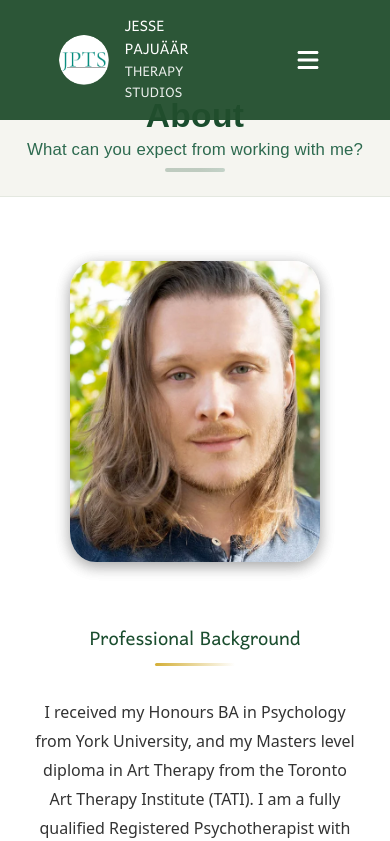
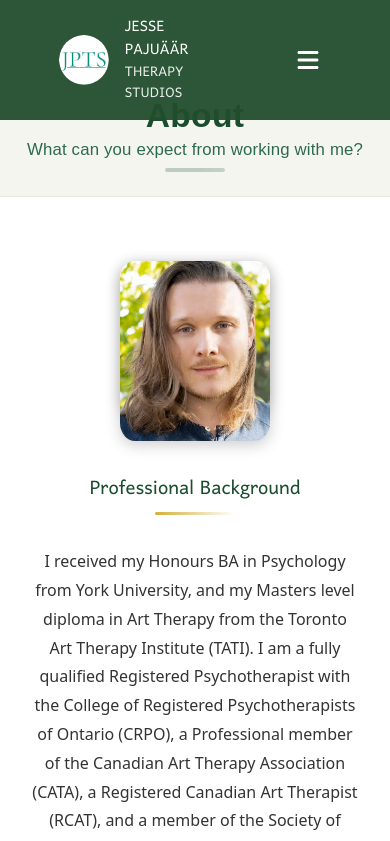
Before and after one commit to danispinxo/jesse-site, a Next.js app: page /about in a window 390 px wide. Shown: the top 841 px of the page. Built offline with nearby package versions, Linux system fonts and the light colour scheme; a web font is replaced by a local one.

Commit message:
Refactor media queries and adjust styles across multiple SCSS files for improved responsiveness

```diff
--- a/src/app/styles/about.scss
+++ b/src/app/styles/about.scss
@@ -29,15 +29,8 @@
       }
 
       @media (max-width: $breakpoint-md) {
-        width: 250px;
-      }
-
-      @media (max-width: $breakpoint-sm) {
-        width: 250px;
-      }
-
-      @media (width <= 480px) {
-        width: 250px;
+        width: 150px;
+        height: 150px;
       }
     }
 
@@ -248,7 +241,6 @@
 }
 
 @media (max-width: $breakpoint-xl) {
-
   .philosophy-list-section {
     padding: $spacing-lg;
     margin: auto 1rem;
@@ -256,9 +248,7 @@
 }
 
 @media (max-width: $breakpoint-md) {
-
-  .philosophy-list-section {
-
+.philosophy-list-section {
     .philosophy-list-grid {
       grid-template-columns: 1fr;
     }
@@ -332,9 +322,7 @@
 }
 
 @media (max-width: $breakpoint-md) {
-
   .values-list-section {
-
     .values-list-grid {
       grid-template-columns: 1fr;
     }
--- a/src/app/styles/contact.scss
+++ b/src/app/styles/contact.scss
@@ -252,7 +252,6 @@
 }
 
 @media (width <= 480px) {
-
   .covid-note {
     margin: 1rem;
   }
@@ -359,7 +358,6 @@
 }
 
 @media (max-width: $breakpoint-sm) {
-
   .submit-modal-backdrop {
     padding: 0.5rem;
   }
--- a/src/app/styles/footer.scss
+++ b/src/app/styles/footer.scss
@@ -74,13 +74,11 @@
 }
 
 @media (max-width: $breakpoint-md) {
-
   .footer {
     margin: 1rem;
     padding: 1.5rem;
 
     .office-hours {
-
       .schedule-line {
         flex-direction: column;
         text-align: center;
--- a/src/app/styles/guide.scss
+++ b/src/app/styles/guide.scss
@@ -162,7 +162,6 @@
 }
 
 @media (max-width: $breakpoint-md) {
-
   .section {
     margin: 1rem;
 
--- a/src/app/styles/resources.scss
+++ b/src/app/styles/resources.scss
@@ -251,7 +251,6 @@
 }
 
 @media (max-width: $breakpoint-xl) {
-
   .resources-list-section,
   .books-list-section {
     padding: $spacing-lg;
@@ -260,10 +259,8 @@
 }
 
 @media (max-width: $breakpoint-md) {
-
   .resources-list-section,
   .books-list-section {
-
     .resources-list-grid,
     .books-list-grid {
       grid-template-columns: 1fr;
@@ -273,7 +270,6 @@
 }
 
 @media (max-width: $breakpoint-sm) {
-
   .resources-list-section,
   .books-list-section {
     width: 80%;
--- a/src/app/styles/services.scss
+++ b/src/app/styles/services.scss
@@ -149,7 +149,6 @@
 }
 
 @keyframes draw-outline {
-
   0% {
     clip-path: polygon(0 0, 0 0, 0 0, 0 0);
   }
@@ -254,7 +253,6 @@
           transform: translateY(-5px);
 
           h3 .pricing-card-link {
-
             &::before {
               animation: draw-outline 0.6s ease forwards;
             }
@@ -363,7 +361,6 @@
 
         &.consultation-card {
           @media (min-width: $breakpoint-md) and (max-width: $breakpoint-xl) {
-
             .features {
               display: grid;
               grid-template-columns: repeat(2, 1fr);
@@ -388,7 +385,6 @@
 }
 
 @keyframes draw-outline {
-
   0% {
     clip-path: polygon(0 0, 0 0, 0 0, 0 0);
   }
```
Also changed, not shown: src/app/styles/styles.scss (+0 -18 lines).
